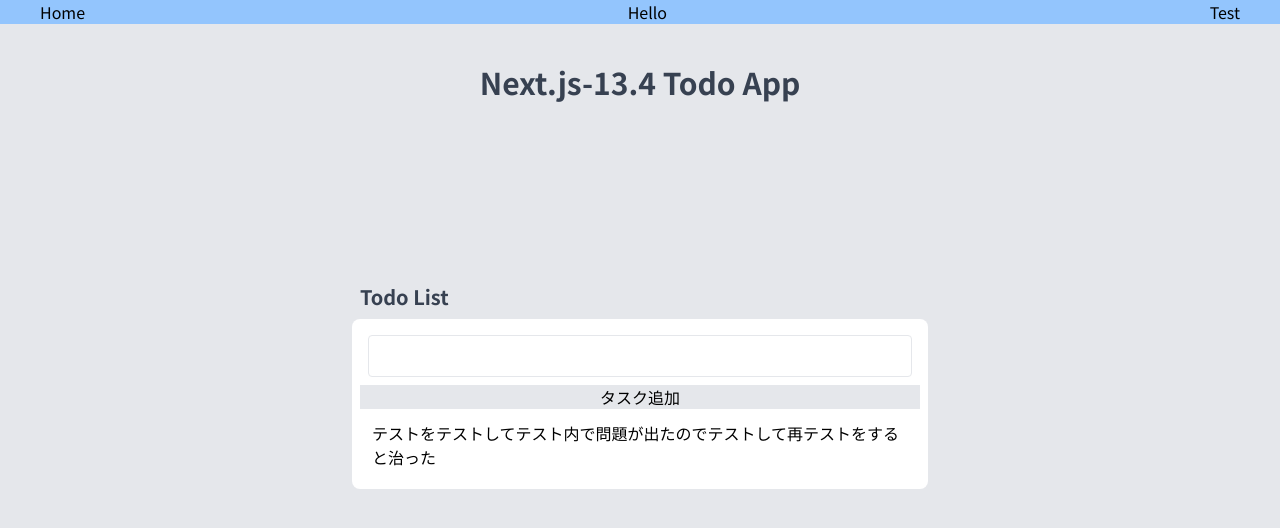
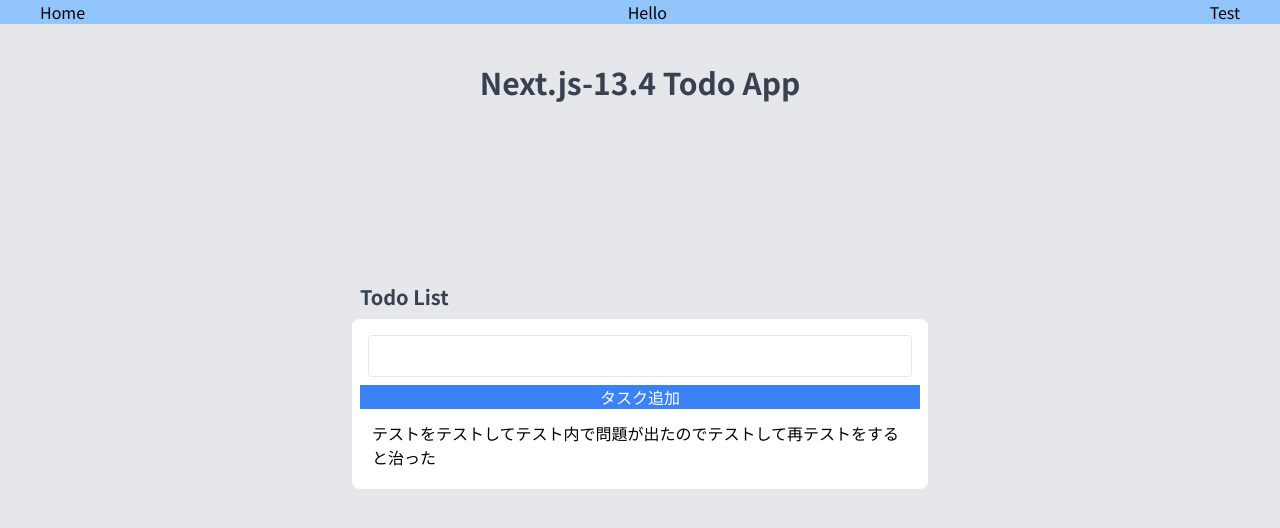
Before and after one commit to shi0n0/practice-next.js, a Next.js app: page / in a window 1280 px wide. Shown: the top 528 px of the page. Built offline with nearby package versions, Linux system fonts and the light colour scheme.

Commit message:
ボタンのデザインを変更

```diff
--- a/src/app/components/submit.tsx
+++ b/src/app/components/submit.tsx
@@ -2,7 +2,7 @@
     return(
         <form action="" className="flex flex-col">
             <input type="text" className="p-2 m-2 border rounded focus:outline-none" />
-            <button className="bg-gray-200">タスク追加</button>
+            <button className="w-full text-white bg-blue-500">タスク追加</button>
         </form>
     );
 }
```
